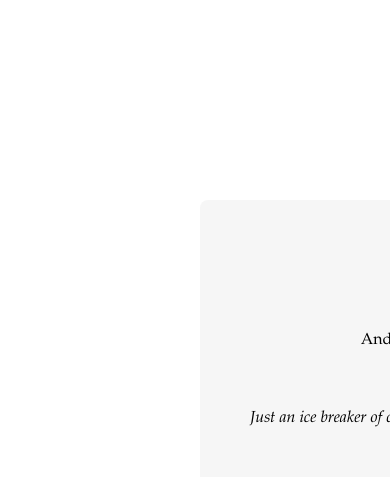
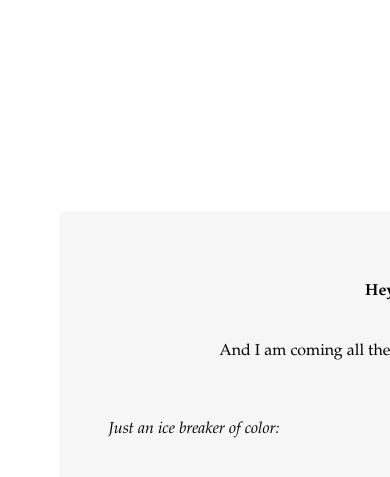
Before and after one commit to ddiazsouto/Sentencer, a Flask app: page / in a window 390 px wide. Shown: the top 477 px of the page. Run offline with Flask 2, Linux system fonts and the light colour scheme; data that the repository does not hold is empty.

Commit message:
Making the app mobile friendly

```diff
--- a/Service1/templates/main.html
+++ b/Service1/templates/main.html
@@ -37,8 +37,8 @@
     border-radius:8px;
     width:750px;
     background:#eeeeee88;
-    left:200px;
-    top:200px;
+    left:15%;
+    top:25%;
 
     }
         </style>
```
